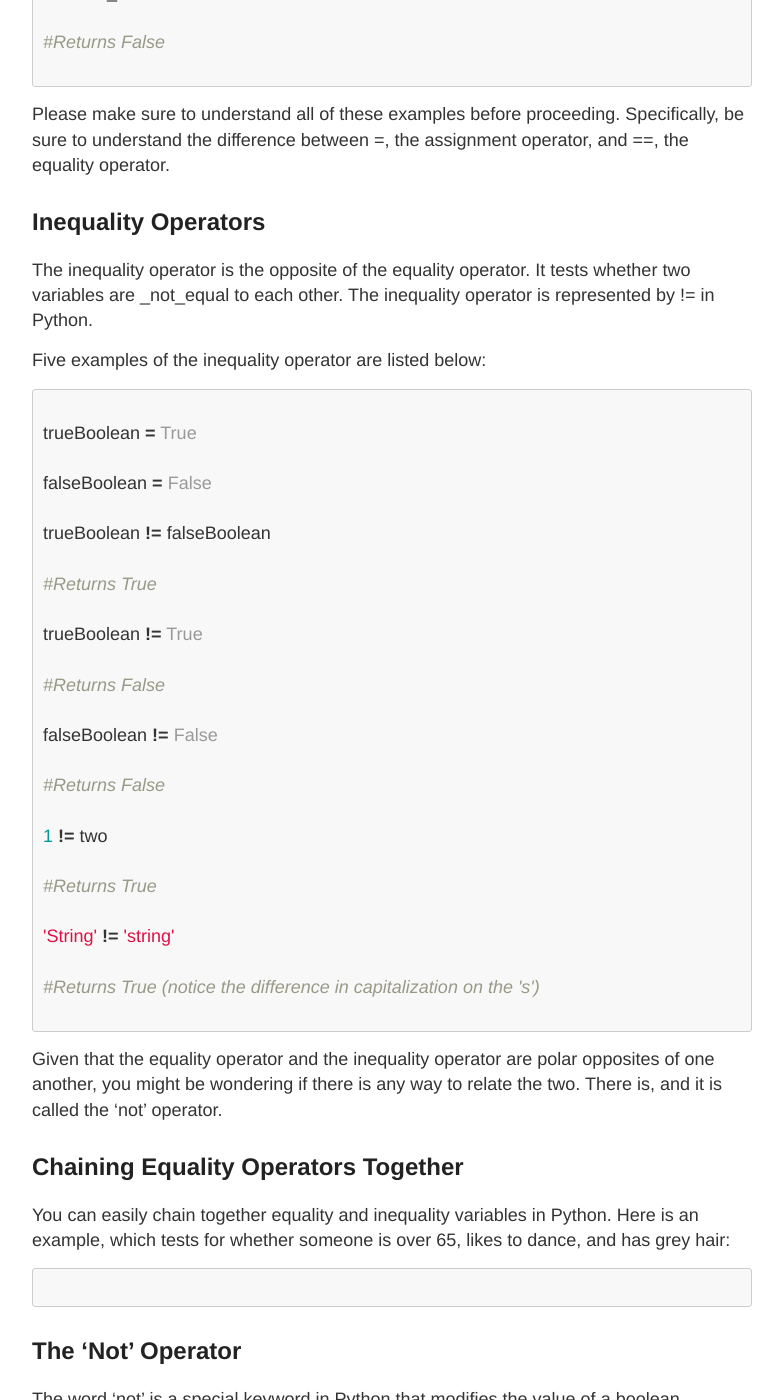
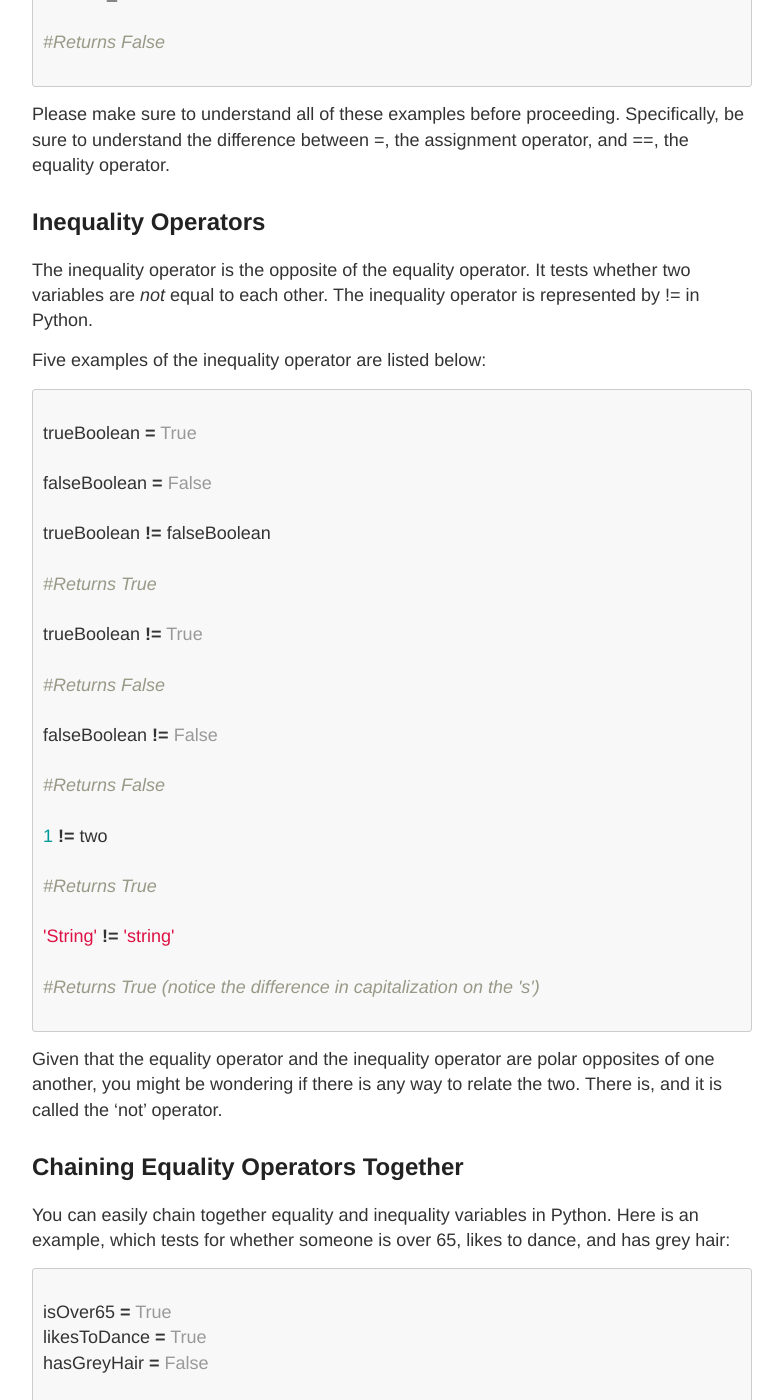
Before and after one commit to rosyberti/website, a Jekyll site: the page built from python-course/logical-operators-if-statements.md, in a window 1280 px wide and 1400 px high, scrolled down 2109 px. Shown: the whole window, without its empty margins (248-1031 px from the left). Built offline with Jekyll 4.4.1, drawn with Linux system fonts in a browser that asks for light colours; some of the changed text lies outside the part shown.

Commit message:
added missing example

````diff
--- a/python-course/logical-operators-if-statements.md
+++ b/python-course/logical-operators-if-statements.md
@@ -85,7 +85,7 @@
 
 ## Inequality Operators
 
-The inequality operator is the opposite of the equality operator. It tests whether two variables are _not_equal to each other. The inequality operator is represented by `!=` in Python.
+The inequality operator is the opposite of the equality operator. It tests whether two variables are _not_ equal to each other. The inequality operator is represented by `!=` in Python.
 
 Five examples of the inequality operator are listed below:
 
@@ -125,6 +125,13 @@
 You can easily chain together equality and inequality variables in Python. Here is an example, which tests for whether someone is over 65, likes to dance, and has grey hair:
 
 ```python
+
+isOver65 = True
+likesToDance = True
+hasGreyHair = False
+
+True == isOver65 == likesToDance == hasGreyHair
+#Returns False
 
 ```
 
````
